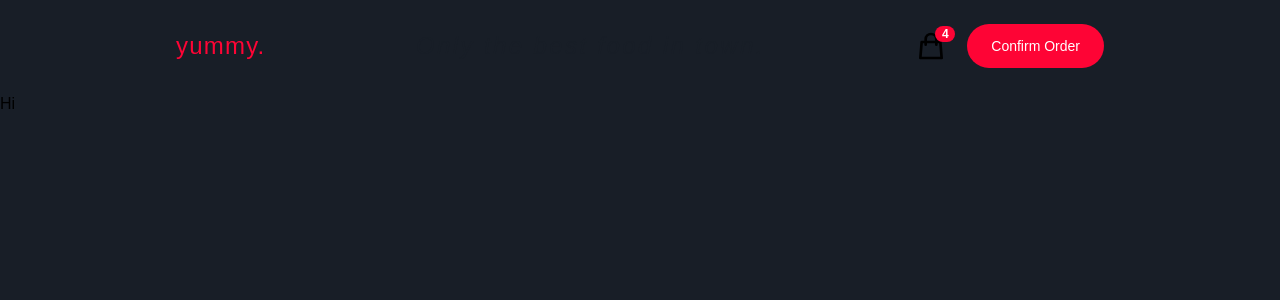
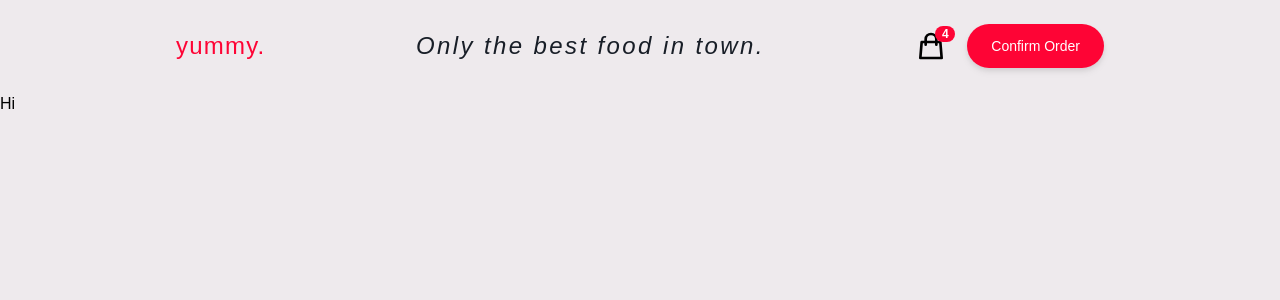
Before and after one commit to KuronoSangatsu7/yummy., a React (Create React App) app: page / in a window 1280 px wide. Shown: the top 300 px of the page. Built offline with nearby package versions, Linux system fonts and the light colour scheme.

Commit message:
refactored code to utilize CSS modules

```diff
--- a/src/components/Layout/Header.js
+++ b/src/components/Layout/Header.js
@@ -1,36 +1,20 @@
+import Button from "../UI/Button/Button";
+import ShoppingCartButton from "../UI/ShoppingCartButton/ShoppingCartButton";
+import styles from "./Header.module.css"
+
 const Header = (props) => {
   return (
-    <nav className="relative container mx-auto p-6">
-      <div className="flex items-center justify-between">
-        <div className="text-roseRed text-2xl font-medium subpixel-antialiased tracking-wider">
+    <nav className={styles.navContainer}>
+        <div className={styles.logo}>
           yummy.
         </div>
-        <div className="hidden lg:flex text-kindaBlack text-2xl subpixel-antialiased tracking-widest italic">
+        <div className={styles.slogan}>
           Only the best food in town.
         </div>
-        <div className="flex justify-between items-center space-x-3">
-          <button className="relative h-10 w-10 hover:scale-110 hover:translate-y-1 transition-all duration-150">
-            <svg
-              xmlns="http://www.w3.org/2000/svg"
-              className="h-8 w-8 z-0"
-              fill="none"
-              viewBox="0 0 24 24"
-              stroke="currentColor"
-              strokeWidth="2"
-            >
-              <path
-                strokeLinecap="round"
-                strokeLinejoin="round"
-                d="M16 11V7a4 4 0 00-8 0v4M5 9h14l1 12H4L5 9z"
-              />
-            </svg>
-            <div className="cart-counter rounded-full bg-roseRed text-white text-xs font-semibold absolute top-0 right-0 z-10 max-w-full min-w-4">4</div>
-          </button>
-          <button className="text-white text-sm font-medium bg-roseRed p-3 px-6 rounded-full hover:scale-110 hover:translate-y-1 hover:translate-x-1 transition-all duration-150">
-            Confirm Order
-          </button>
+        <div className={styles.buttonsContainer}>
+          <ShoppingCartButton />
+          <Button />
         </div>
-      </div>
     </nav>
   );
 };
--- a/src/components/Layout/Header.module.css
+++ b/src/components/Layout/Header.module.css
@@ -1,3 +1,34 @@
-.cart-counter {
-    vertical-align: top
+.navContainer {
+    @apply relative
+    container
+    mx-auto
+    p-6
+    flex
+    items-center
+    justify-between
 }
+
+.logo {
+    @apply text-roseRed
+    text-2xl
+    font-medium
+    subpixel-antialiased
+    tracking-wider
+}
+
+.slogan {
+    @apply hidden
+    lg:flex
+    text-kindaBlack
+    text-2xl
+    subpixel-antialiased
+    tracking-widest
+    italic
+}
+
+.buttonsContainer {
+    @apply flex
+    justify-between
+    items-center
+    space-x-3
+}
--- /dev/null
+++ b/src/components/UI/Button/Button.js
@@ -0,0 +1,11 @@
+import styles from "./Button.module.css"
+
+const Button = (props) => {
+  return (
+    <button className={styles.button} onClick={props.onClick}>
+      Confirm Order
+    </button>
+  );
+};
+
+export default Button;
--- /dev/null
+++ b/src/components/UI/Button/Button.module.css
@@ -0,0 +1,11 @@
+.button {
+    @apply text-white
+    text-sm
+    font-medium
+    bg-roseRed
+    p-3 px-6
+    rounded-full
+    drop-shadow-md
+    hover:scale-110 hover:translate-y-1 hover:translate-x-1
+    transition-all duration-150
+}
--- a/src/components/UI/FullWrapper.js
+++ b/src/components/UI/FullWrapper.js
@@ -1,7 +1,7 @@
 const FullWrapper = props => {
   return (
     <div
-      className="h-full overflow-scroll bg-kindaBlack"
+      className="h-full overflow-scroll bg-beige"
     >
       {props.children}
     </div>
--- /dev/null
+++ b/src/components/UI/ShoppingCartButton/ShoppingCartButton.js
@@ -0,0 +1,27 @@
+import styles from "./ShoppingCartButton.module.css"
+
+const ShoppingCartButton = (props) => {
+  return (
+    <button className={styles.buttonContainer}>
+      <svg
+        xmlns="http://www.w3.org/2000/svg"
+        className="h-8 w-8 z-0"
+        fill="none"
+        viewBox="0 0 24 24"
+        stroke="currentColor"
+        strokeWidth="2"
+      >
+        <path
+          strokeLinecap="round"
+          strokeLinejoin="round"
+          d="M16 11V7a4 4 0 00-8 0v4M5 9h14l1 12H4L5 9z"
+        />
+      </svg>
+      <div className={styles.cartCounter}>
+        4
+      </div>
+    </button>
+  );
+};
+
+export default ShoppingCartButton;
--- /dev/null
+++ b/src/components/UI/ShoppingCartButton/ShoppingCartButton.module.css
@@ -0,0 +1,18 @@
+.buttonContainer {
+    @apply relative
+    h-10 w-10
+    hover:scale-110 hover:translate-y-1
+    transition-all duration-150
+}
+
+.cartCounter {
+    @apply rounded-full
+    bg-roseRed
+    text-white
+    text-xs
+    font-semibold
+    absolute
+    top-0 right-0 z-10
+    max-w-full
+    min-w-4
+}
```
